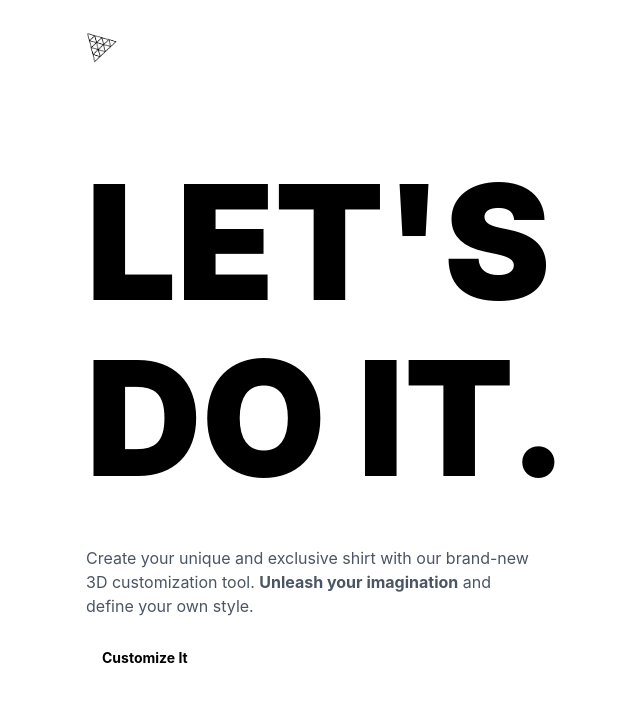
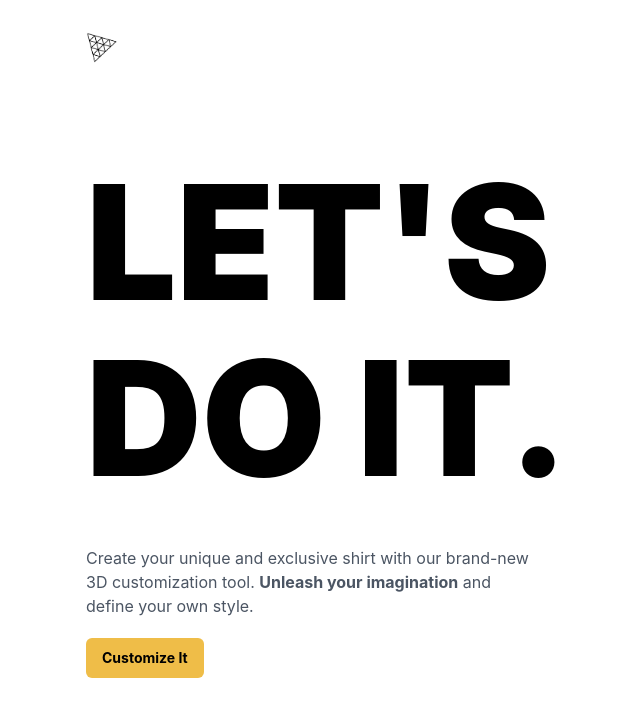
Before and after one commit to hamzarahmoun/tshirt_product, a React (Vite) app: page / in a window 1280 px wide. Shown: the top 716 px of the page, without its empty margins (58-698 px from the left). Built offline with nearby package versions, Linux system fonts and the light colour scheme.

Commit message:
add style bottom

```diff
--- a/src/components/CustomButton.jsx
+++ b/src/components/CustomButton.jsx
@@ -1,13 +1,30 @@
 import React from 'react'
+import { useSnapshot } from 'valtio';
+import state from '../store';
 
-const CustomButton = ({ title, customStyles }) => {
+const CustomButton = ({ type, title, customStyles }) => {
 
+    const snap = useSnapshot(state);
 
+    const generateStyle = (type) => {
+      if(type === 'filled') {
+        return {
+          backgroundColor: snap.color,
+        //   color: getContrastingColor(snap.color)
+        }
+      } else if(type === "outline") {
+        return {
+          borderWidth: '1px',
+          borderColor: snap.color,
+          color: snap.color
+        }
+      }
+    }
 
   return (
     <button
       className={`px-2 py-1.5 flex-1 rounded-md ${customStyles}`}
-
+      style={generateStyle(type)}
     >
       {title}
     </button>
--- /dev/null
+++ b/src/store/index.js
@@ -0,0 +1,12 @@
+import { proxy } from 'valtio';
+
+const state = proxy({
+  intro: true,
+  color: '#EFBD48',
+  isLogoTexture: true,
+  isFullTexture: false,
+  logoDecal: './threejs.png',
+  fullDecal: './threejs.png',
+});
+
+export default state;
```
